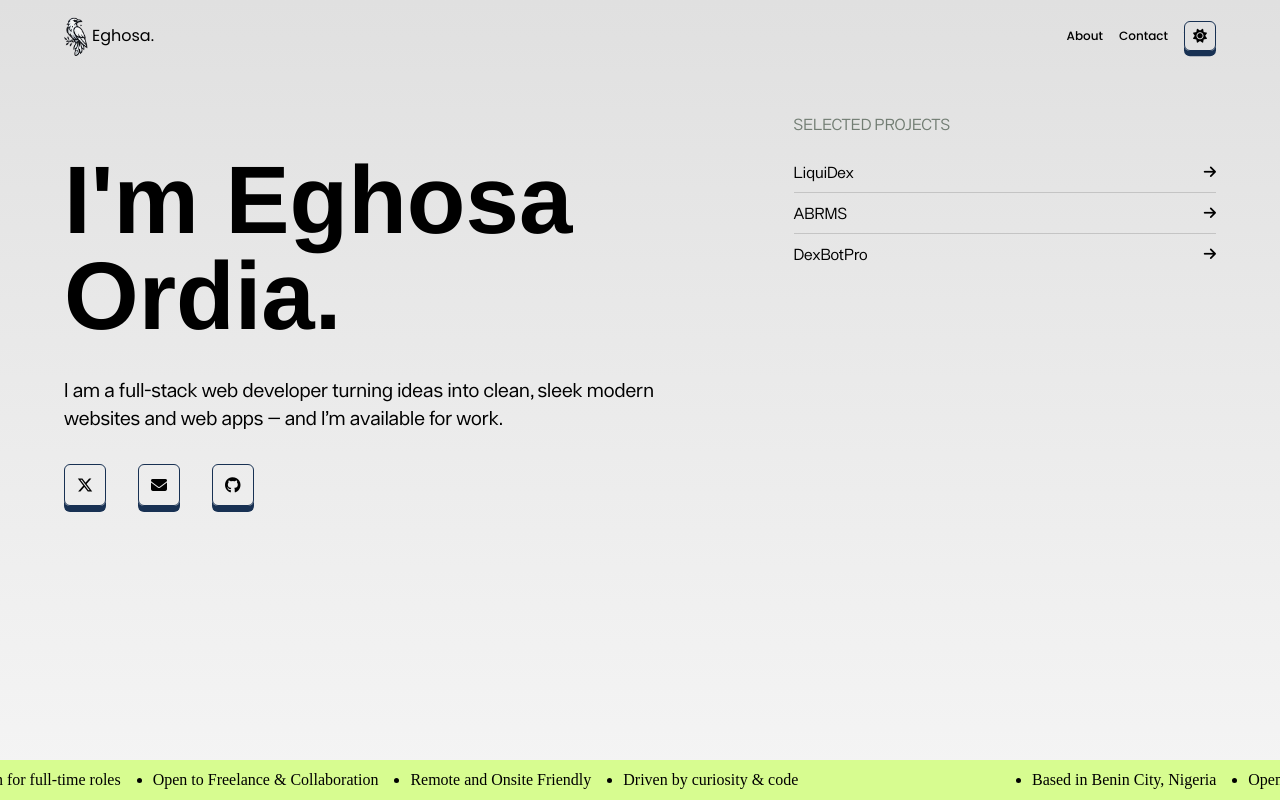
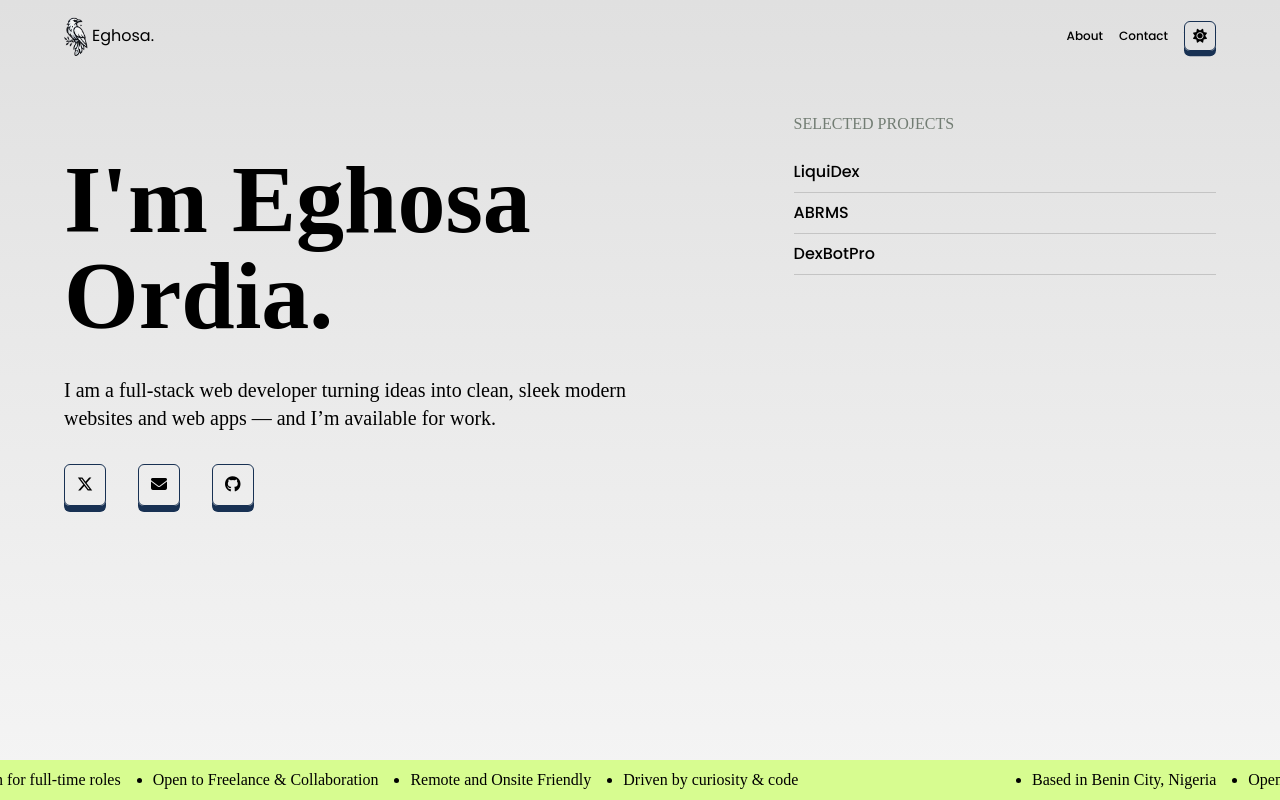
Before and after one commit to Hardy101/Eghosa, a React (Vite) app: page / in a window 1280 px wide. Shown: the top 800 px of the page. Built offline with nearby package versions, Linux system fonts and the light colour scheme; a web font is replaced by a local one.

Commit message:
feat: enhance Hero component styling with new font and improved button animations

```diff
--- a/src/components/hero.tsx
+++ b/src/components/hero.tsx
@@ -1,5 +1,6 @@
 import Carousel from "./carousel";
 
+import { useState } from "react";
 import gsap from "gsap";
 import ScrollTrigger from "gsap/ScrollTrigger";
 
@@ -10,6 +11,8 @@ interface DivRef {
 }
 
 const Hero: React.FC<DivRef> = ({ divRef }) => {
+  const [width, setWidth] = useState("0");
+
   const sm_links = [
     { icon: "fa-brands fa-x-twitter" },
     { icon: "fa-solid fa-envelope" },
@@ -22,7 +25,7 @@ const Hero: React.FC<DivRef> = ({ divRef }) => {
     });
   };
   return (
-    <section className="relative min-h-screen font-helvetica flex flex-col md:flex-row gap-24 px-8 md:px-16 py-10">
+    <section className="relative min-h-screen font-proxima flex flex-col md:flex-row gap-24 px-8 md:px-16 py-10">
       <div className="text-center md:text-left md:w-3/5 grid gap-8 md:mt-10 mb-auto">
         <h1 className="text-5xl md:text-8xl font-bold my-auto">
           I'm Eghosa Ordia.
@@ -45,26 +48,29 @@ const Hero: React.FC<DivRef> = ({ divRef }) => {
       </div>
       <div className="md:w-2/5 text-md">
         <h2 className="text-grey-2 ">SELECTED PROJECTS</h2>
-        <ul className="mt-4 flex flex-col divide-grey-3 divide-y-1">
-          <li>
+        <ul className="mt-4 flex flex-col divide-grey-3 divide-y-1 font-poppins-medium">
+          <li className="relative group">
+            <span className="absolute bottom-0 left-0 h-px bg-grey-2 transition-all duration-300 ease-in-out w-0 group-hover:w-full"></span>
             <button
               onClick={showProject}
               className="w-full py-2 flex justify-between gap-2"
             >
               <span className="my-auto">LiquiDex</span>
-              <i className="fa-solid fa-arrow-right my-auto text-sm"></i>
+              <i className="fa-solid fa-arrow-right my-auto text-sm -translate-x-2 opacity-0 group-hover:translate-x-0 group-hover:opacity-100 transition-all duration-300 ease-in-out"></i>
             </button>
           </li>
-          <li>
+          <li className="relative group">
+            <span className="absolute bottom-0 left-0 h-px bg-grey-2 transition-all duration-300 ease-in-out w-0 group-hover:w-full"></span>
             <button className="w-full py-2 flex justify-between gap-2">
               <span className="my-auto">ABRMS</span>
-              <i className="fa-solid fa-arrow-right my-auto text-sm"></i>
+              <i className="fa-solid fa-arrow-right my-auto text-sm -translate-x-2 opacity-0 group-hover:translate-x-0 group-hover:opacity-100 transition-all duration-300 ease-in-out"></i>
             </button>
           </li>
-          <li>
+          <li className="relative group border-b border-grey-3">
+            <span className="absolute bottom-0 left-0 h-px bg-grey-2 transition-all duration-300 ease-in-out w-0 group-hover:w-full"></span>
             <button className="w-full py-2 flex justify-between gap-2">
               <span className="my-auto">DexBotPro</span>
-              <i className="fa-solid fa-arrow-right my-auto text-sm"></i>
+              <i className="fa-solid fa-arrow-right my-auto text-sm -translate-x-2 opacity-0 group-hover:translate-x-0 group-hover:opacity-100 transition-all duration-300 ease-in-out"></i>
             </button>
           </li>
         </ul>
```
